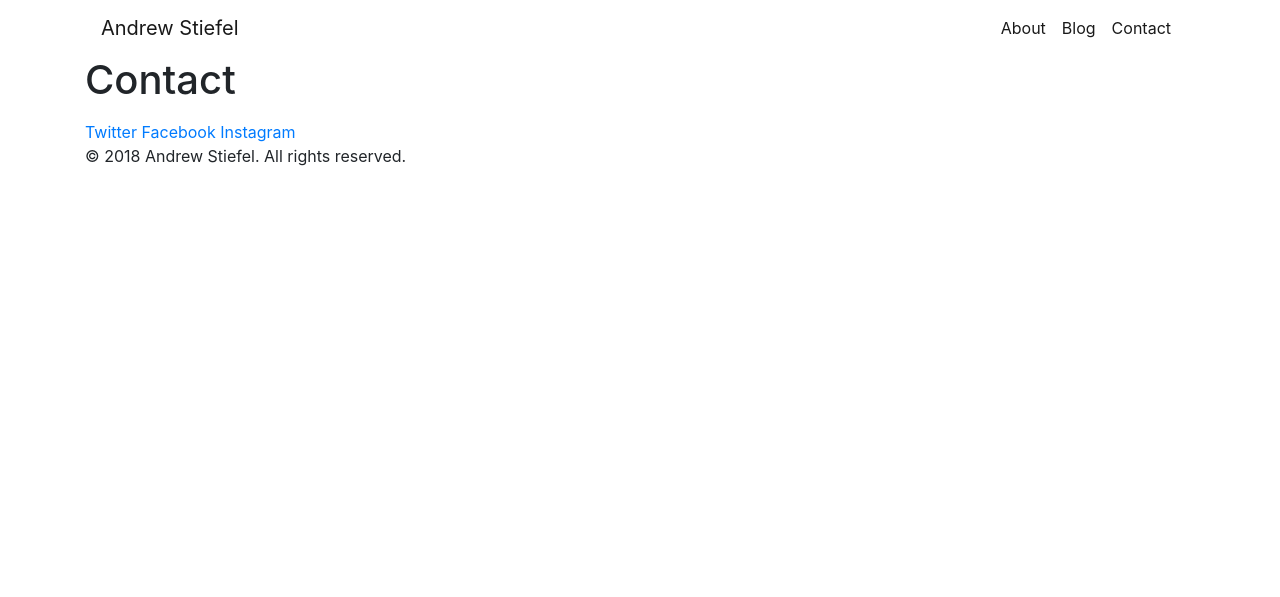
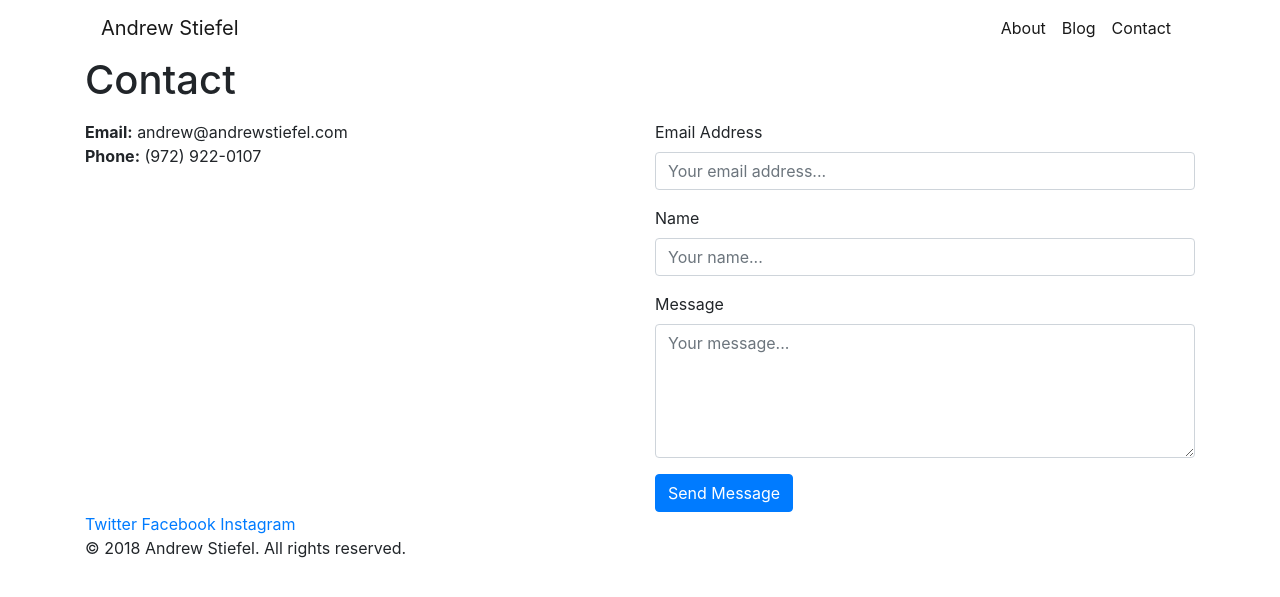
Before and after one commit to andrewstiefel/andrewstiefel.com, a Jekyll site: the page built from contact.md, in a window 1280 px wide. Shown: the top 597 px of the page. Built offline with Jekyll 4.4.1, drawn with Linux system fonts in a browser that asks for light colours; nearby versions of some CDN libraries; some web fonts are replaced.

Commit message:
Initial Commit form.html

```diff
--- /dev/null
+++ b/_includes/form.html
@@ -0,0 +1,22 @@
+<form id="contact-form" action="https://formspree.io/{{site.email}}" method="post" novalidate>
+
+    <div class="form-group">
+        <label for="email">Email Address</label>
+        <input type="email" class="form-control" name="_replyto" placeholder="Your email address..." id="email" autocomplete="email" required>
+    </div>
+
+    <div class="form-group">
+        <label for="name">Name</label>
+        <input type="text" class="form-control" name="name" placeholder="Your name..." id="name" autocomplete="name" required>
+    </div>
+
+  <div class="form-group">
+    <label for="message">Message</label>
+    <textarea type="text" class="form-control" name="message" placeholder="Your message..." id="message" rows="5" autocomplete="message" required></textarea>
+  </div>
+
+  <input type="hidden" name="_subject" value="Website Form submission">
+  <input type="hidden" name="_format" value="plain" />
+  <button class="btn btn-primary js-submit" type="submit" value="Send">Send Message</button>
+
+</form>
--- a/contact.md
+++ b/contact.md
@@ -3,3 +3,12 @@ layout: default
 title: Contact
 permalink: /contact/
 ---
+
+<div class="row">
+    <div class="col">
+        <p><strong>Email:</strong> andrew@andrewstiefel.com<br /><strong>Phone:</strong> (972) 922-0107</p>
+    </div>
+    <div class="col">
+      {% include form.html %}
+    </div>
+  </div>
```
Also changed, not shown: index.md (added, +6 -0 lines).
